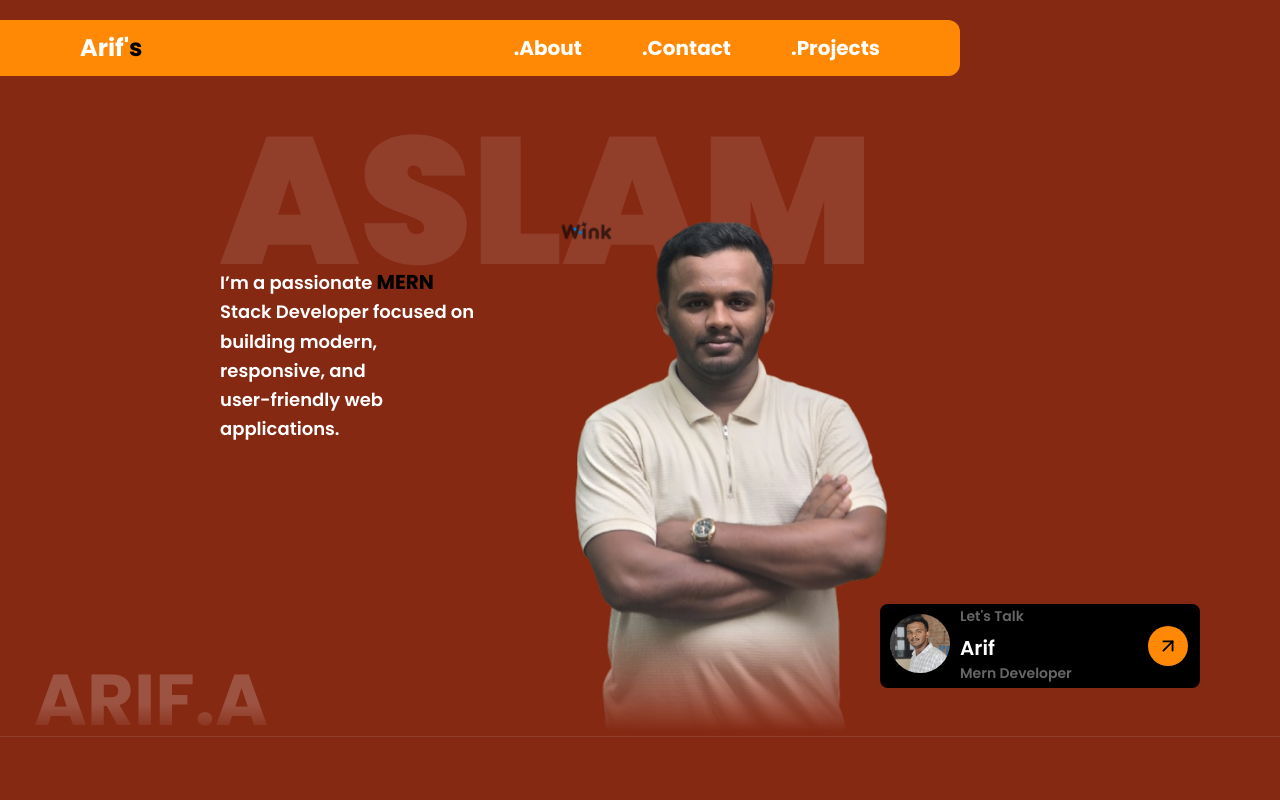
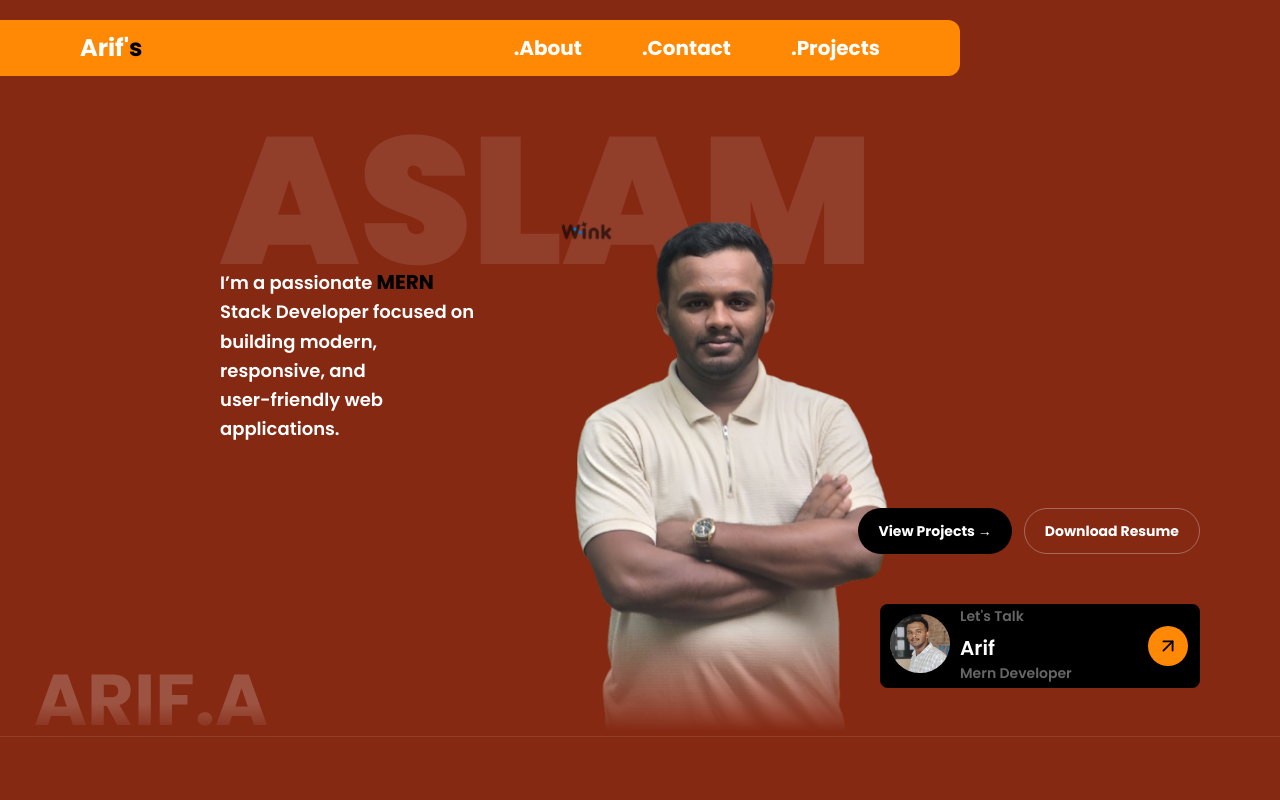
Before and after one commit to arifaslam2002/Portfolio, a React app: page / in a window 1280 px wide. Shown: the top 800 px of the page. Built offline with nearby package versions, Linux system fonts and the light colour scheme; the HTML template or start-up script is replaced by a standard one.

Commit message:
Add Resume

```diff
--- a/src/components/Hero.jsx
+++ b/src/components/Hero.jsx
@@ -38,7 +38,67 @@ const Hero = () => {
           responsive, and <br className="hidden lg:block" /> user-friendly web applications.
         </p>
       </div>
+       <div
+  className="
+    absolute
+    z-20
+    top-75
+    left-5
+    sm:left-8
+    md:left-auto
+    md:right-10
+    lg:right-20
+    flex
+    flex-wrap
+    gap-3
+  "
+>
+  {/* View Projects */}
+  <button
+    onClick={() =>
+      document.getElementById("projects")?.scrollIntoView({
+        behavior: "smooth",
+      })
+    }
+    className="
+      px-5
+      py-3
+      rounded-full
+      bg-black
+      text-white
+      font-bold
+      text-sm
+      hover:bg-orange-300
+      hover:text-black
+      transition-all
+      duration-300
+    "
+  >
+    View Projects →
+  </button>
 
+  {/* Download Resume */}
+  <a
+    href="/resume.pdf"
+    download="resume.pdf"
+    className="
+      px-5
+      py-3
+      rounded-full
+      border
+      border-white/30
+      text-white
+      font-bold
+      text-sm
+      hover:bg-white
+      hover:text-black
+      transition-all
+      duration-300
+    "
+  >
+    Download Resume
+  </a>
+</div>
       <div className="relative lg:absolute right-0 lg:right-20 bottom-0 lg:bottom-12 w-full sm:w-80 h-auto sm:h-21 bg-black flex rounded-lg order-3 lg:order-none mt-6 lg:mt-0">
 
         <div>
```
Also changed, not shown: 1 other file (tests, documents, lock files or other folders).
